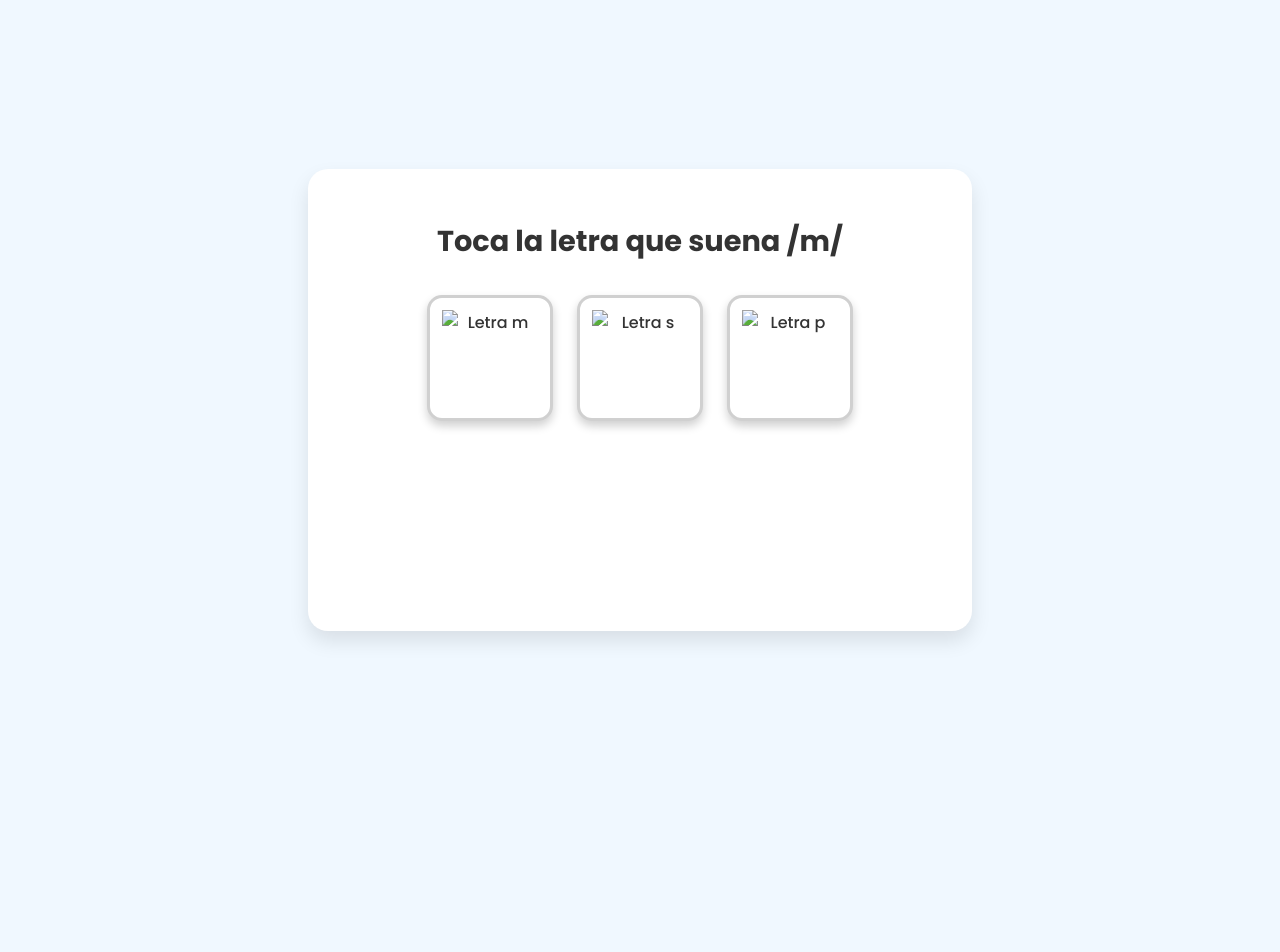
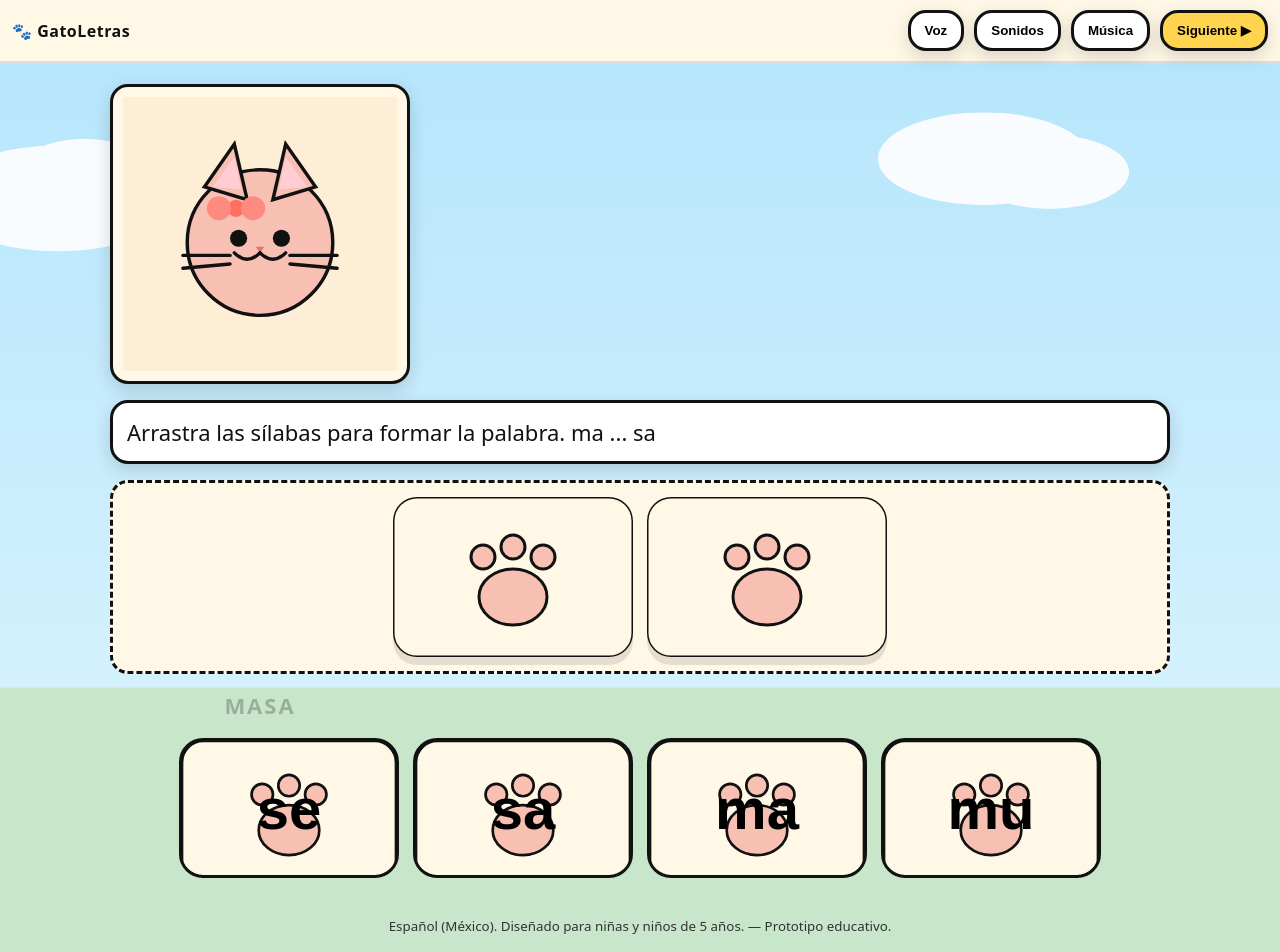
Before and after one commit to rhernandez00/marinapp, a plain HTML site: page index.html in a window 1280 px wide. Before the commit the page ends 800 px from the top, so only its background shows below. Drawn offline with Linux system fonts and the light colour scheme.

Commit message:
version inicial

```diff
--- /dev/null
+++ b/app.js
@@ -0,0 +1,148 @@
+
+const estado = {
+  datos: null, etapaActual: 0, palabraActual: null, silabasObjetivo: [],
+  dificultad: 2, racha: 0, vozActiva: true, sonidosActivos: true, musicaActiva: true,
+  slots: [], ttsVoz: null, audioCtx: null, musica: { activo:false, id:null }
+};
+
+function decir(texto){
+  const burbuja = document.getElementById('burbuja');
+  burbuja.textContent = texto;
+  if (!estado.vozActiva || !('speechSynthesis' in window)) return;
+  const u = new SpeechSynthesisUtterance(texto);
+  if (estado.ttsVoz) u.voice = estado.ttsVoz;
+  u.lang = 'es-MX'; u.rate = 0.95; u.pitch = 1.1; u.volume = 1.0;
+  speechSynthesis.cancel(); speechSynthesis.speak(u);
+}
+
+function inicializarVoz(pref='es-MX'){
+  if (!('speechSynthesis' in window)) return;
+  function setVoz(){
+    const voces = speechSynthesis.getVoices();
+    estado.ttsVoz = voces.find(v=>v.lang === pref) || voces.find(v=>v.lang.startsWith('es')) || null;
+  }
+  setVoz();
+  speechSynthesis.onvoiceschanged = setVoz;
+}
+
+function miau(bien=true){
+  if (!estado.sonidosActivos) return;
+  if (!estado.audioCtx) estado.audioCtx = new (window.AudioContext||window.webkitAudioContext)();
+  const ctx = estado.audioCtx;
+  const o = ctx.createOscillator(); const g = ctx.createGain(); const f = ctx.createBiquadFilter();
+  f.type="bandpass"; f.frequency.value = bien? 800:500; f.Q.value = 3; o.type="triangle"; o.connect(f); f.connect(g); g.connect(ctx.destination);
+  const t = ctx.currentTime; o.frequency.setValueAtTime(bien?800:500,t); o.frequency.exponentialRampToValueAtTime(bien?300:250, t+0.35);
+  g.gain.setValueAtTime(0.0001,t); g.gain.exponentialRampToValueAtTime(0.6,t+0.05); g.gain.exponentialRampToValueAtTime(0.0001,t+0.4);
+  o.start(t); o.stop(t+0.42);
+}
+
+function iniciarMusica(){
+  if (!estado.musicaActiva) return;
+  if (!estado.audioCtx) estado.audioCtx = new (window.AudioContext||window.webkitAudioContext)();
+  const ctx = estado.audioCtx; estado.musica.activo = true; const tempo = 100; const negra = 60/tempo; const escala=[261.63,293.66,329.63,392.0,523.25]; let paso=0;
+  function tick(){
+    if (!estado.musica.activo) return;
+    const t = ctx.currentTime + 0.05;
+    const oB = ctx.createOscillator(); const gB = ctx.createGain();
+    oB.type="sine"; oB.frequency.value = (paso%4===0)?130.81:98.0; gB.gain.value=0.05; oB.connect(gB).connect(ctx.destination); oB.start(t); oB.stop(t+negra*0.95);
+    const oC = ctx.createOscillator(); const gC = ctx.createGain(); oC.type="triangle"; oC.frequency.value = escala[(paso%escala.length)];
+    gC.gain.value=0.04; oC.connect(gC).connect(ctx.destination); oC.start(t+0.05); oC.stop(t+0.05+negra*0.6);
+    paso=(paso+1)%16; estado.musica.id = setTimeout(tick, negra*1000);
+  }
+  tick();
+}
+function detenerMusica(){ estado.musica.activo=false; if (estado.musica.id){ clearTimeout(estado.musica.id); estado.musica.id=null; }}
+
+function barajar(arr){ return arr.map(v=>[Math.random(),v]).sort((a,b)=>a[0]-b[0]).map(p=>p[1]); }
+
+function renderBanco(silabas, distractores, nDistract){
+  const banco = document.getElementById('banco'); banco.innerHTML="";
+  let cand = Array.from(new Set(distractores.filter(d=>!silabas.includes(d))));
+  cand = barajar(cand).slice(0,nDistract); const todos = barajar([...silabas, ...cand]);
+  for (const s of todos){
+    const ficha = document.createElement('button');
+    ficha.className='ficha'; ficha.setAttribute('draggable','false'); ficha.setAttribute('aria-label',`Sí­laba ${s}`);
+    ficha.innerHTML = `<span class="silaba-texto">${s}</span>`; ficha.dataset.silaba = s; activarArrastre(ficha); banco.appendChild(ficha);
+  }
+}
+
+function renderSlots(num){
+  const objetivo = document.getElementById('objetivo'); objetivo.innerHTML=""; estado.slots=[];
+  for (let i=0;i<num;i++){ const slot = document.createElement('div'); slot.className='slot'; slot.dataset.index=i; slot.dataset.ocupado="no"; slot.tabIndex=0;
+    objetivo.appendChild(slot); estado.slots.push(slot); }
+}
+
+function activarArrastre(elem){
+  let arr=false, sx=0, sy=0;
+  function down(e){ arr=true; elem.setPointerCapture(e.pointerId); elem.style.position='absolute'; sx=e.clientX; sy=e.clientY; elem.style.zIndex=1000; }
+  function move(e){ if(!arr) return; const dx=e.clientX-sx, dy=e.clientY-sy; elem.style.transform=`translate(${dx}px, ${dy}px)`; }
+  function up(e){
+    if(!arr) return; arr=false; elem.releasePointerCapture(e.pointerId);
+    const rect = elem.getBoundingClientRect(); const c={x:rect.left+rect.width/2, y:rect.top+rect.height/2}; let ok=false;
+    for (const slot of estado.slots){
+      const r=slot.getBoundingClientRect();
+      if (c.x>=r.left && c.x<=r.right && c.y>=r.top && c.y<=r.bottom && slot.dataset.ocupado==="no"){
+        slot.dataset.ocupado="si"; slot.innerHTML=`<span class="silaba-texto">${elem.dataset.silaba}</span>`; slot.dataset.silaba=elem.dataset.silaba; elem.remove(); ok=true; verificarProgreso(); break;
+      }
+    }
+    if(!ok){ elem.style.transform='translate(0,0)'; elem.style.zIndex=1; elem.style.position='relative'; }
+  }
+  elem.addEventListener('pointerdown',down); elem.addEventListener('pointermove',move); elem.addEventListener('pointerup',up); elem.addEventListener('pointercancel',up);
+}
+
+function verificarProgreso(){
+  const colocadas = estado.slots.map(s=> s.dataset.silaba || null);
+  if (colocadas.every(Boolean)){
+    const correcta = JSON.stringify(colocadas)===JSON.stringify(estado.silabasObjetivo);
+    if (correcta){ celebrar(); estado.racha++; estado.dificultad = Math.min(estado.datos.config.dificultad.max_distractores, estado.dificultad + estado.datos.config.dificultad.aumento_por_racha); setTimeout(siguientePalabra, 900); }
+    else {
+      miau(false); estado.racha=0; estado.dificultad = Math.max(estado.datos.config.dificultad.min_distractores, estado.dificultad - estado.datos.config.dificultad.reduccion_por_error);
+      decir("Casi. Escucha y vuelve a intentarlo.");
+      const obj = estado.silabasObjetivo;
+      for (let i=0;i<estado.slots.length;i++){ if (estado.slots[i].dataset.silaba !== obj[i]){ estado.slots[i].dataset.ocupado="no"; estado.slots[i].dataset.silaba=""; estado.slots[i].innerHTML=""; } }
+    }
+  } else {
+    const idx = colocadas.findIndex(s=>!s);
+    if (idx>0 && colocadas[idx-1]===estado.silabasObjetivo[idx-1]){ decir("¡Bien! Ahora busca la siguiente sílaba."); }
+  }
+}
+
+function celebrar(){
+  miau(true); decir(`¡Purr-fecto! ${estado.palabraActual.texto}.`);
+  for(let i=0;i<10;i++){ const img=document.createElement('img'); img.src='assets/estrella.svg'; img.className='estrella'; img.style.left=(Math.random()*80+10)+'%'; img.style.top=(Math.random()*30+10)+'%'; document.body.appendChild(img); setTimeout(()=>img.remove(),900); }
+}
+
+function prepararRonda(palabra){
+  estado.palabraActual = palabra; estado.silabasObjetivo = palabra.silabas;
+  renderSlots(palabra.silabas.length);
+  const etapa = estado.datos.etapas[estado.etapaActual];
+  renderBanco(palabra.silabas, etapa.distractores, estado.dificultad);
+  document.getElementById('texto-objetivo').textContent = palabra.texto.toUpperCase();
+  decir(`Arrastra las sílabas para formar la palabra. ${palabra.silabas.join(" ... ")}`);
+}
+
+function siguientePalabra(){
+  const etapa = estado.datos.etapas[estado.etapaActual];
+  const palabras = barajar(etapa.palabras);
+  prepararRonda(palabras[0]);
+}
+
+function prepararControles(){
+  document.getElementById('btn-voz').addEventListener('click', e=>{ estado.vozActiva=!estado.vozActiva; e.currentTarget.setAttribute('aria-pressed', String(estado.vozActiva)); if(estado.vozActiva) decir("Voz activada."); });
+  document.getElementById('btn-sonidos').addEventListener('click', e=>{ estado.sonidosActivos=!estado.sonidosActivos; e.currentTarget.setAttribute('aria-pressed', String(estado.sonidosActivos)); if(estado.sonidosActivos) miau(true); });
+  document.getElementById('btn-musica').addEventListener('click', e=>{ estado.musicaActiva=!estado.musicaActiva; e.currentTarget.setAttribute('aria-pressed', String(estado.musicaActiva)); if(estado.musicaActiva) iniciarMusica(); else detenerMusica(); });
+  document.getElementById('btn-siguiente').addEventListener('click', ()=> siguientePalabra());
+  window.addEventListener('pointerdown', function initOnce(){ window.removeEventListener('pointerdown', initOnce); if (estado.datos?.config?.musica_activa_por_defecto) iniciarMusica(); });
+}
+
+async function iniciar(){
+  inicializarVoz('es-MX'); prepararControles();
+  try{
+    const resp = await fetch('contenido.json'); estado.datos = await resp.json();
+    estado.sonidosActivos = estado.datos.config.sonidos_activos_por_defecto; estado.musicaActiva = estado.datos.config.musica_activa_por_defecto;
+    document.getElementById('btn-sonidos').setAttribute('aria-pressed', String(estado.sonidosActivos));
+    document.getElementById('btn-musica').setAttribute('aria-pressed', String(estado.musicaActiva));
+    siguientePalabra();
+  }catch(e){ console.error(e); decir("No pude cargar el contenido. Revisa 'contenido.json'."); }
+}
+window.addEventListener('DOMContentLoaded', iniciar);
--- /dev/null
+++ b/contenido.json
@@ -0,0 +1,160 @@
+{
+  "config": {
+    "dialecto": "seseo",
+    "voz_preferida": "es-MX",
+    "volumen_voz": 1.0,
+    "musica_activa_por_defecto": true,
+    "sonidos_activos_por_defecto": true,
+    "dificultad": {
+      "min_distractores": 2,
+      "max_distractores": 6,
+      "aumento_por_racha": 1,
+      "reduccion_por_error": 1
+    }
+  },
+  "etapas": [
+    {
+      "id": "etapa2",
+      "nombre": "Vocales + m, p, s, l",
+      "gpcs": [
+        "a",
+        "e",
+        "i",
+        "o",
+        "u",
+        "m",
+        "p",
+        "s",
+        "l"
+      ],
+      "palabras": [
+        {
+          "texto": "mapa",
+          "silabas": [
+            "ma",
+            "pa"
+          ]
+        },
+        {
+          "texto": "sapo",
+          "silabas": [
+            "sa",
+            "po"
+          ]
+        },
+        {
+          "texto": "pipa",
+          "silabas": [
+            "pi",
+            "pa"
+          ]
+        },
+        {
+          "texto": "masa",
+          "silabas": [
+            "ma",
+            "sa"
+          ]
+        },
+        {
+          "texto": "puma",
+          "silabas": [
+            "pu",
+            "ma"
+          ]
+        },
+        {
+          "texto": "loma",
+          "silabas": [
+            "lo",
+            "ma"
+          ]
+        },
+        {
+          "texto": "lupa",
+          "silabas": [
+            "lu",
+            "pa"
+          ]
+        },
+        {
+          "texto": "palo",
+          "silabas": [
+            "pa",
+            "lo"
+          ]
+        },
+        {
+          "texto": "pesa",
+          "silabas": [
+            "pe",
+            "sa"
+          ]
+        },
+        {
+          "texto": "piso",
+          "silabas": [
+            "pi",
+            "so"
+          ]
+        },
+        {
+          "texto": "sala",
+          "silabas": [
+            "sa",
+            "la"
+          ]
+        },
+        {
+          "texto": "sopa",
+          "silabas": [
+            "so",
+            "pa"
+          ]
+        },
+        {
+          "texto": "mimo",
+          "silabas": [
+            "mi",
+            "mo"
+          ]
+        },
+        {
+          "texto": "mama",
+          "silabas": [
+            "ma",
+            "ma"
+          ]
+        },
+        {
+          "texto": "lila",
+          "silabas": [
+            "li",
+            "la"
+          ]
+        }
+      ],
+      "distractores": [
+        "me",
+        "mi",
+        "mo",
+        "mu",
+        "la",
+        "le",
+        "li",
+        "lo",
+        "lu",
+        "pa",
+        "pe",
+        "pi",
+        "po",
+        "pu",
+        "sa",
+        "se",
+        "si",
+        "so",
+        "su"
+      ]
+    }
+  ]
+}
--- a/index.html
+++ b/index.html
@@ -1,31 +1,41 @@
-<!DOCTYPE html>
+<!doctype html>
 <html lang="es">
 <head>
-    <meta charset="UTF-8">
-    <meta name="viewport" content="width=device-width, initial-scale=1.0">
-    <title>Juego de Fonemas y Grafemas</title>
-    <link rel="stylesheet" href="css/estilos.css">
+  <meta charset="utf-8">
+  <meta name="viewport" content="width=device-width, initial-scale=1">
+  <title>GatoLetras — Sílabas (Construye la palabra)</title>
+  <link rel="stylesheet" href="styles.css">
 </head>
 <body>
+  <div id="app" class="app">
+    <img src="assets/fondo.svg" alt="" class="fondo" aria-hidden="true"/>
+    <header class="barra">
+      <div class="marca">🐾 GatoLetras</div>
+      <div class="controles">
+        <button id="btn-voz" class="btn" aria-pressed="true" title="Activar/desactivar voz">Voz</button>
+        <button id="btn-sonidos" class="btn" aria-pressed="true" title="Activar/desactivar efectos">Sonidos</button>
+        <button id="btn-musica" class="btn" aria-pressed="true" title="Activar/desactivar música">Música</button>
+        <button id="btn-siguiente" class="btn principal" title="Siguiente palabra">Siguiente ▶</button>
+      </div>
+    </header>
 
-    <div id="juego-container">
-        <header>
-            <h1 id="instruccion"></h1>
-        </header>
+    <main class="escena" role="main" aria-live="polite">
+      <section class="zona-palabra">
+        <div class="marco-imagen" aria-hidden="true">
+          <img id="gato-narrador" src="assets/gato_narrador.svg" alt="Gato narrador amistoso" class="gato"/>
+        </div>
+        <div class="burbuja" id="burbuja" role="status">¡Hola! Soy Mishi. Vamos a ar-mar una pa-la-bra.</div>
+        <div class="objetivo" id="objetivo"></div>
+        <div class="texto-objetivo" id="texto-objetivo" aria-label="Palabra objetivo oculta"></div>
+      </section>
+      <section class="banco" id="banco" aria-label="Banco de sílabas para arrastrar"></section>
+    </main>
 
-        <main>
-            <div id="cartas-container">
-                </div>
-        </main>
+    <footer class="pie">
+      <small>Español (México). Diseñado para niñas y niños de 5 años. — Prototipo educativo.</small>
+    </footer>
+  </div>
 
-        <footer>
-            <div id="feedback-container">
-                <img id="feedback-imagen" src="media/imagenes/refuerzo.png" alt="Imagen de refuerzo">
-                <p id="feedback-texto"></p>
-            </div>
-        </footer>
-    </div>
-
-    <script src="js/juego.js"></script>
+  <script src="app.js"></script>
 </body>
 </html>
--- /dev/null
+++ b/styles.css
@@ -0,0 +1,25 @@
+
+:root{ --negro:#111; --crema:#FFF8E7; --rosa:#F8BFB3; --acento:#FF6F61; --amarillo:#FFD54F; --verde:#8BC34A; --azul:#64B5F6;
+  --sombra: 0 6px 18px rgba(0,0,0,0.15); --radio: 18px; --fuente: system-ui, -apple-system, "Segoe UI", Roboto, "Noto Sans", "Helvetica Neue", Arial; }
+*{ box-sizing:border-box } html,body{height:100%;margin:0} body{font-family:var(--fuente);background:#E1F5FE;color:var(--negro)}
+.app{position:relative;min-height:100%;overflow:hidden} .fondo{position:absolute;inset:0;width:100%;height:100%;object-fit:cover;z-index:-1}
+.barra{display:flex;align-items:center;justify-content:space-between;padding:10px 12px;background:var(--crema);border-bottom:3px solid #ddd}
+.marca{font-weight:800;letter-spacing:.5px} .controles{display:flex;gap:10px}
+.btn{background:white;border:3px solid var(--negro);border-radius:var(--radio);padding:10px 14px;font-weight:700;cursor:pointer;box-shadow:var(--sombra)}
+.btn[aria-pressed="false"]{opacity:.6} .btn.principal{background:var(--amarillo)}
+.escena{max-width:1100px;margin:0 auto;padding:20px}
+.zona-palabra{display:grid;grid-template-columns:300px 1fr;gap:16px;align-items:start}
+.marco-imagen{display:flex;align-items:center;justify-content:center;background:var(--crema);border:3px solid var(--negro);border-radius:var(--radio);padding:10px;box-shadow:var(--sombra)}
+.gato{width:100%;height:auto;max-width:280px}
+.burbuja{grid-column:1 / span 2;background:white;border:3px solid var(--negro);border-radius:var(--radio);padding:14px;font-size:clamp(16px,2.2vw,22px);box-shadow:var(--sombra)}
+.objetivo{grid-column:1 / span 2;display:flex;align-items:center;justify-content:center;gap:14px;min-height:160px;padding:14px;background:var(--crema);border:3px dashed var(--negro);border-radius:var(--radio)}
+.slot{width:240px;height:160px;background:url('assets/huella_tile.svg');background-size:cover;position:relative;border-radius:24px;display:flex;align-items:center;justify-content:center;filter:drop-shadow(0 8px 0 rgba(0,0,0,.1))}
+.slot .silaba-texto{font-size:64px;font-weight:900;user-select:none}
+.texto-objetivo{text-align:center;font-size:22px;font-weight:700;opacity:.25;letter-spacing:2px}
+.banco{margin-top:18px;display:flex;flex-wrap:wrap;gap:14px;justify-content:center}
+.ficha{width:220px;height:140px;background:url('assets/huella_tile.svg');background-size:cover;display:flex;align-items:center;justify-content:center;border-radius:24px;cursor:grab;touch-action:none;user-select:none;position:relative;border:3px solid var(--negro);transition:transform .1s ease}
+.ficha:active{cursor:grabbing;transform:scale(1.03)}
+.ficha .silaba-texto{font-size:58px;font-weight:900}
+.pie{text-align:center;padding:16px;color:#333}
+.ficha:focus-visible,.btn:focus-visible,.slot:focus-visible{outline:5px solid var(--azul);outline-offset:4px}
+.estrella{position:absolute;width:40px;height:40px;pointer-events:none}
```
Also changed, not shown: archivos_antiguos/index.html (added, +31 -0 lines), archivos_antiguos/css/estilos.css (renamed from css/estilos.css), archivos_antiguos/js/juego.js (renamed from js/juego.js), archivos_antiguos/media/imagenes/letras-a.png (renamed from media/imagenes/letras-a.png), archivos_antiguos/media/imagenes/letras-e.png (renamed from media/imagenes/letras-e.png), archivos_antiguos/media/imagenes/letras-i.png (renamed from media/imagenes/letras-i.png), archivos_antiguos/media/imagenes/letras-o.png (renamed from media/imagenes/letras-o.png), archivos_antiguos/media/imagenes/letras-u.png (renamed from media/imagenes/letras-u.png), assets/estrella.svg (added), assets/fondo.svg (added), assets/gato_narrador.svg (added), assets/huella_tile.svg (added), 4 other files.
